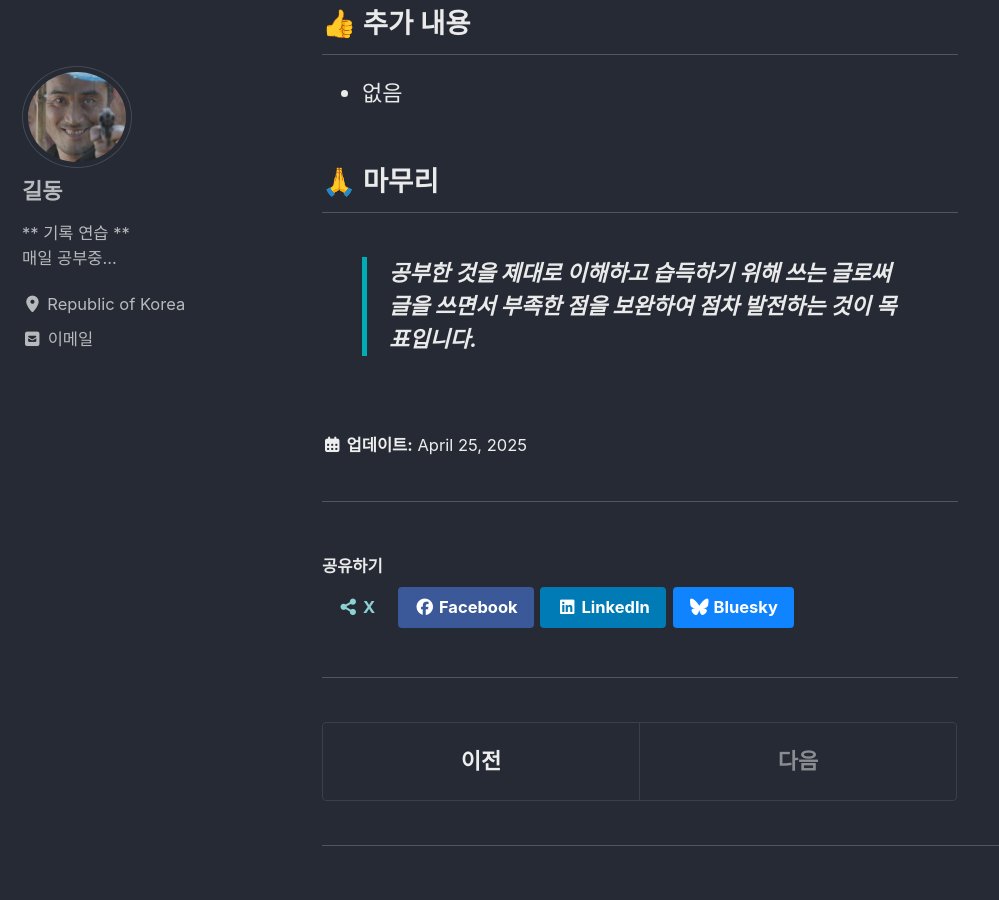
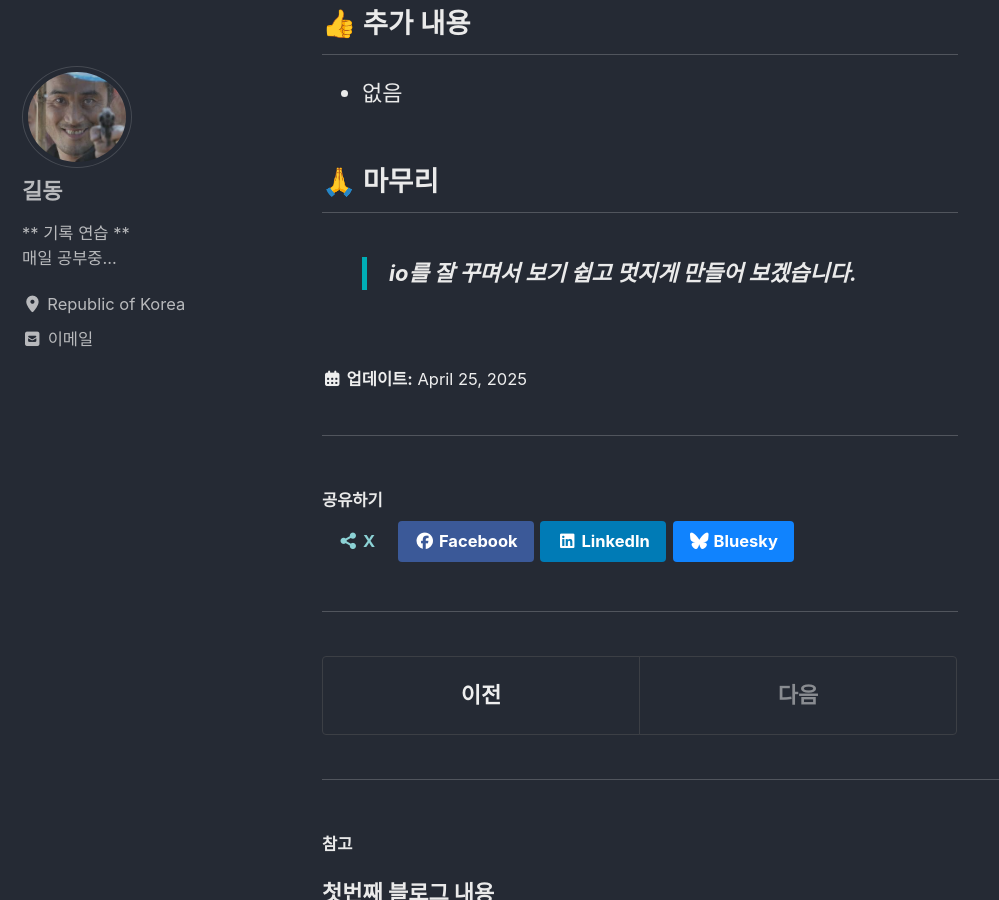
Before and after one commit to Danjeonghada/danjeonghada.github.io, a Jekyll site: the page built from _posts/2025-04-25-second.md, in a window 1280 px wide and 900 px high, scrolled down 962 px. Shown: the whole window, without its empty margins (0-999 px from the left). Built offline with Jekyll 4.4.1, drawn with Linux system fonts in a browser that asks for light colours; cached includes are drawn as plain includes.

Commit message:
practice1.1

```diff
--- a/_posts/2025-04-25-second.md
+++ b/_posts/2025-04-25-second.md
@@ -18,5 +18,4 @@
 <br>
 
 ## 🙏 마무리
-> **공부한 것을 제대로 이해하고 습득하기 위해 쓰는 글로써
-글을 쓰면서 부족한 점을 보완하여 점차 발전하는 것이 목표입니다.**
+> **io를 잘 꾸며서 보기 쉽고 멋지게 만들어 보겠습니다.**
```
